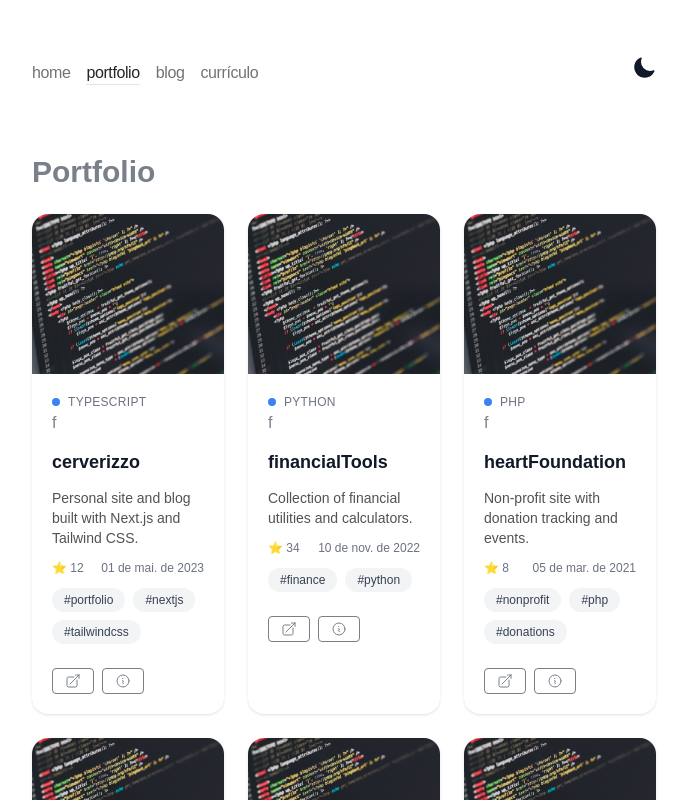
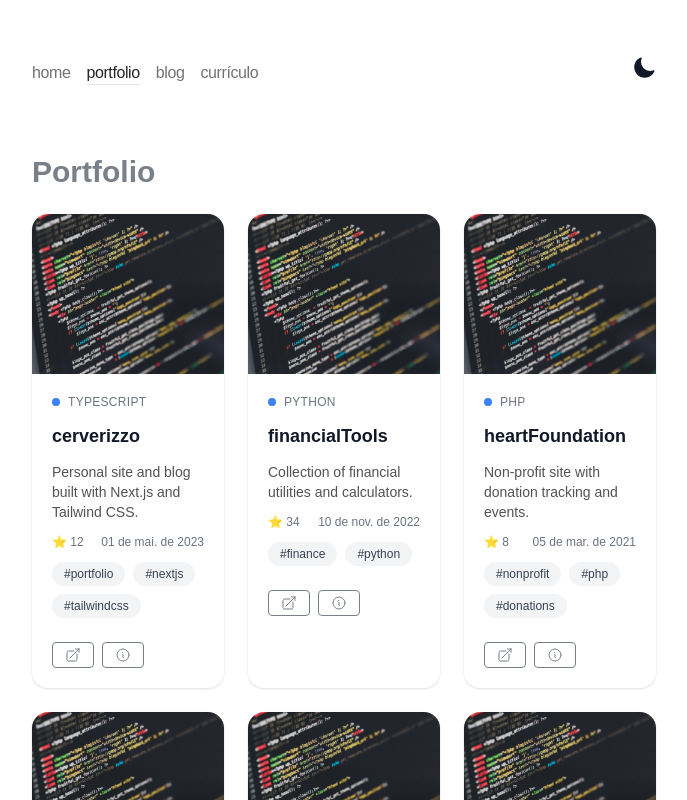
Before and after one commit to Dcerverizzo/cerverizzo, a Next.js app: page /portfolio in a window 1280 px wide. Shown: the top 800 px of the page, without its empty margins (296-983 px from the left). Built offline with nearby package versions, Linux system fonts and the light colour scheme.

Commit message:
fix: remove letter f on name portfolio

```diff
--- a/src/app/components/Portfolio.tsx
+++ b/src/app/components/Portfolio.tsx
@@ -15,7 +15,6 @@ export default function Portfolio ({ repos = [] }: Props) {
     <section aria-labelledby="portfolio-heading">
       <div className="container px-6 py-10 mx-auto">
         <h1 id="portfolio-heading" className="text-2xl font-semibold text-center text-gray-800 capitalize lg:text-3xl dark:text-white">Portfolio</h1>
-
         <div className="grid grid-cols-1 gap-8 mt-8 xl:mt-12 xl:gap-12 lg:grid-cols-2">
           {repos.map((repo) => (
             <a key={repo.name} href={repo.html_url} target="_blank" rel="noopener noreferrer" className="group">
--- a/src/app/portfolio/page.tsx
+++ b/src/app/portfolio/page.tsx
@@ -50,7 +50,7 @@ export default async function PortfolioHome () {
                   <span className="inline-block w-2 h-2 rounded-full bg-blue-500"></span>
                   {repo.language ?? 'Project'}
                 </p>
-f
+
                 {/* TITLE */}
                 <h3 className="text-lg font-semibold text-gray-900 group-hover:text-blue-600 dark:text-white dark:group-hover:text-blue-400">
                   {repo.name}
```
